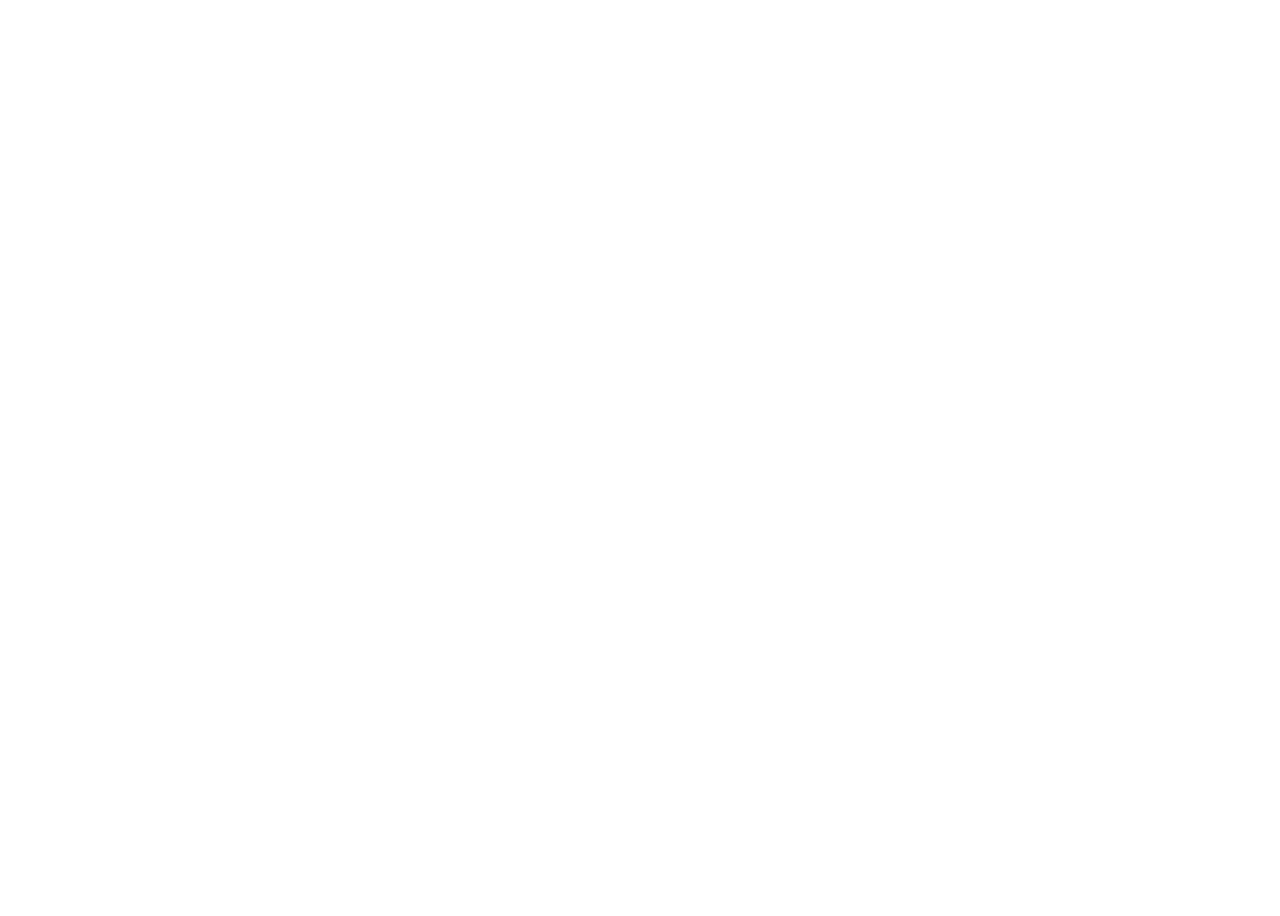
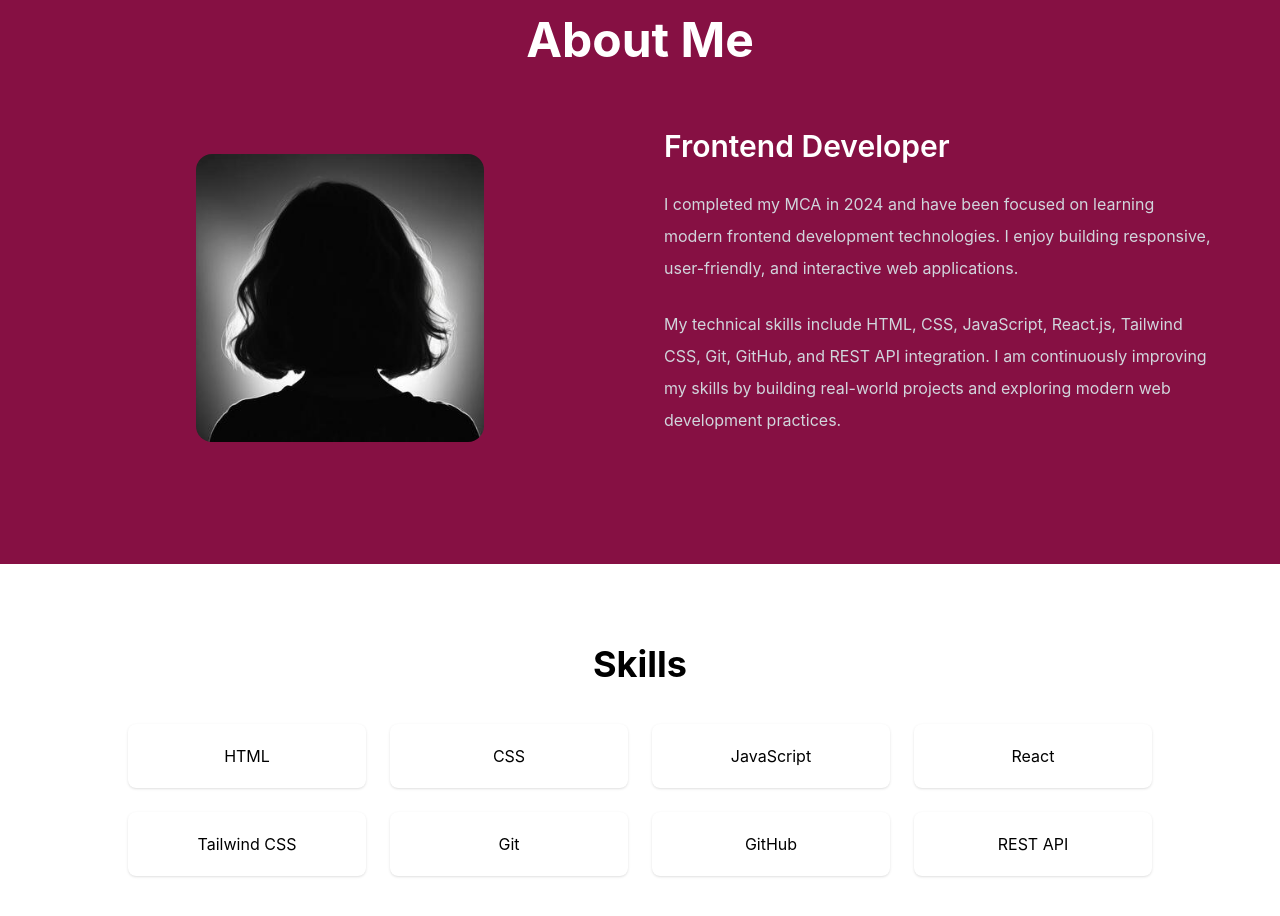
Before and after one commit to bhumi292/bhumi-portfolio, a React (Vite) app: page / in a window 1280 px wide. Shown: the part 880-1796 px from the top of the page. Before the commit the page ends 800 px from the top, so only its background shows below. Built offline with nearby package versions, Linux system fonts and the light colour scheme.

Commit message:
update skills section

```diff
--- a/src/App.jsx
+++ b/src/App.jsx
@@ -1,7 +1,7 @@
-
-
+import About from "./Components/About";
 import Hero from "./Components/Hero";
 import Navbar from "./Components/Navbar";
+import Skills from "./Components/Skills";
 
 
 function App() {
@@ -11,6 +11,8 @@
     <>
       <Navbar/>
       <Hero/>
+      <About/>
+      <Skills/>
     </>
   )
 }
--- a/src/Components/About.jsx
+++ b/src/Components/About.jsx
@@ -1,17 +1,73 @@
+import { motion } from "framer-motion";
+import profileImg from "../assets/about.jpg";
+
 function About() {
   return (
-    <section id="about" className="py-20 px-8">
+    <section
+      id="about"
+      className="bg-pink-900 text-white py-24 px-6"
+    >
+      <div className="max-w-6xl mx-auto">
 
-      <h2 className="text-4xl font-bold text-center">
-        About Me
-      </h2>
+        <motion.h2
+          initial={{ opacity: 0, y: 50 }}
+          whileInView={{ opacity: 1, y: 0 }}
+          transition={{ duration: 0.8 }}
+          className="text-4xl md:text-5xl font-bold text-center mb-16"
+        >
+          About Me
+        </motion.h2>
 
-      <p className="max-w-3xl mx-auto text-center mt-6 text-gray-600">
-        I am an MCA graduate and Frontend Developer passionate
-        about creating responsive websites and web applications.
-        I enjoy working with React and modern UI technologies.
-      </p>
+        <div className="flex flex-col md:flex-row items-center gap-12">
 
+          {/* Image */}
+          <motion.div
+            initial={{ opacity: 0, x: -100 }}
+            whileInView={{ opacity: 1, x: 0 }}
+            transition={{ duration: 0.8 }}
+            className="flex-1"
+          >
+            <img
+              src={profileImg}
+              alt="Bhumi"
+              className="w-72 h-72 rounded-2xl object-cover mx-auto"
+            />
+          </motion.div>
+
+          {/* Content */}
+          <motion.div
+  initial={{ opacity: 0, x: 100 }}
+  whileInView={{ opacity: 1, x: 0 }}
+  transition={{ duration: 0.8 }}
+  viewport={{ once: true }}
+  className="flex-1"
+>
+  <h3 className="text-3xl font-semibold mb-6">
+    Frontend Developer
+  </h3>
+
+  <p className="text-gray-300 leading-8 mb-6">
+    I completed my MCA in 2024 and have been
+    focused on learning modern frontend
+    development technologies. I enjoy building
+    responsive, user-friendly, and interactive
+    web applications.
+  </p>
+
+  <p className="text-gray-300 leading-8 mb-8">
+    My technical skills include HTML, CSS,
+    JavaScript, React.js, Tailwind CSS, Git,
+    GitHub, and REST API integration. I am
+    continuously improving my skills by building
+    real-world projects and exploring modern web
+    development practices.
+  </p>
+
+
+</motion.div>
+        </div>
+
+      </div>
     </section>
   );
 }
--- a/src/Components/Skills.jsx
+++ b/src/Components/Skills.jsx
@@ -1,5 +1,3 @@
-function Skills() {
-
 const skills = [
   "HTML",
   "CSS",
@@ -7,29 +5,27 @@
   "React",
   "Tailwind CSS",
   "Git",
-    "GitHub"
+  "GitHub",
+  "REST API",
 ];
 
+function Skills() {
   return (
-    <section id="skills" className="bg-gray-100 py-20 px-8">
-
-      <h2 className="text-4xl font-bold text-center">
+    <section id="skills" className="py-20 px-6">
+      <h2 className="text-4xl font-bold text-center mb-10">
         Skills
       </h2>
 
-      <div className="grid grid-cols-2 md:grid-cols-4 gap-6 mt-10 max-w-5xl mx-auto">
-
-        {skills.map((skill) => (
+      <div className="max-w-5xl mx-auto grid grid-cols-2 md:grid-cols-4 gap-6">
+        {skills.map((skill, index) => (
           <div
-            key={skill}
-            className="bg-white p-6 text-center rounded-lg shadow"
+            key={index}
+            className="bg-white shadow p-5 rounded-lg text-center hover:scale-105 duration-300"
           >
             {skill}
           </div>
         ))}
-
       </div>
-
     </section>
   );
 }
```
Also changed, not shown: src/assets/about.jpg (added). Lines whose indentation alone changed are shown as unchanged.
